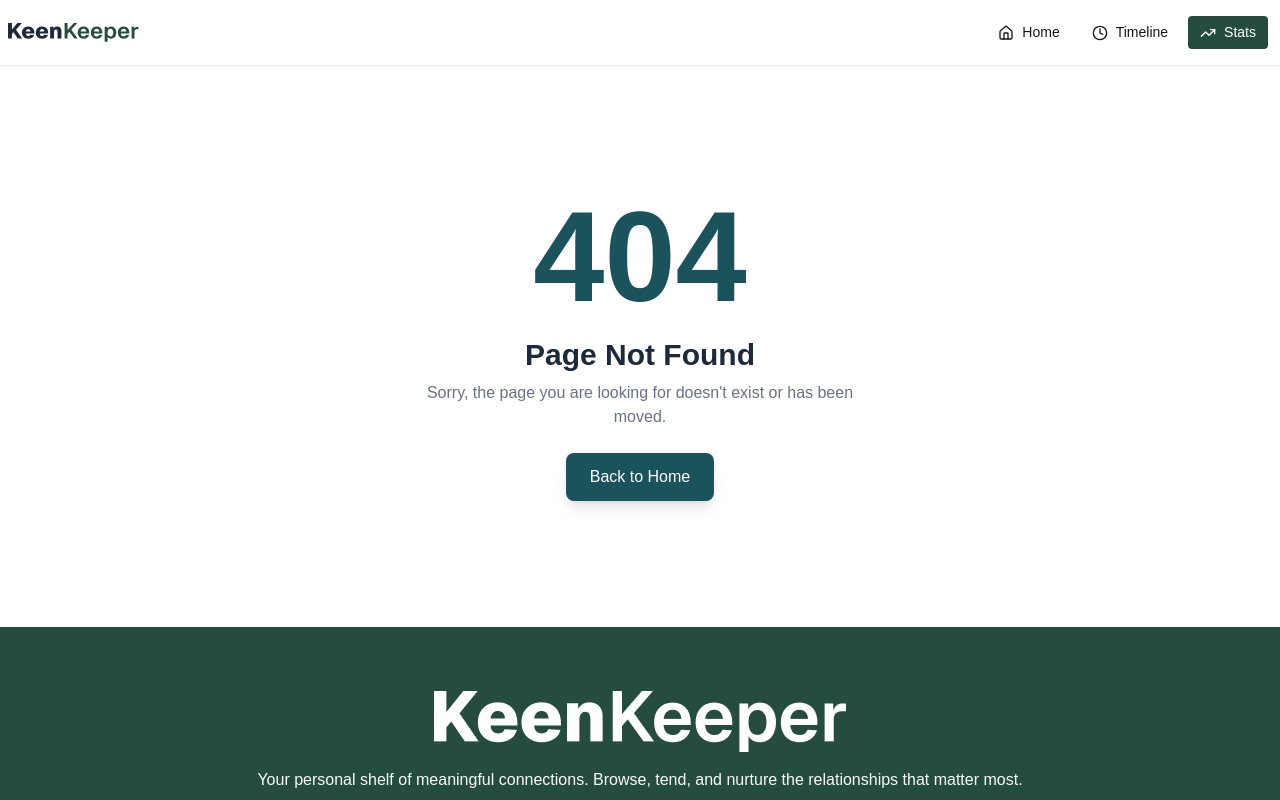
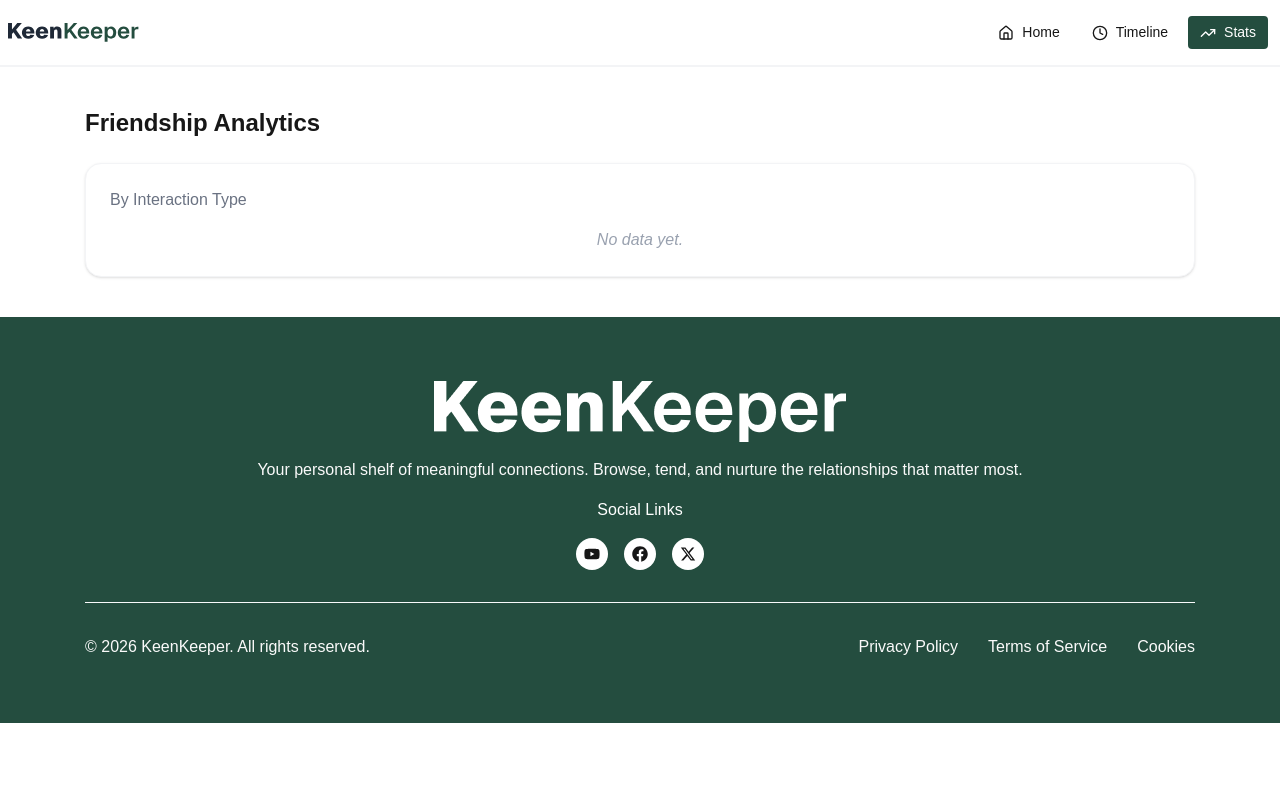
Before and after one commit to fatematz/keen-keeper, a Next.js app: page /stats in a window 1280 px wide. Before the commit this address had no page. Shown: the top 800 px of the page. Built offline with nearby package versions, Linux system fonts and the light colour scheme.

Commit message:
add PieChart

```diff
--- a/package.json
+++ b/package.json
@@ -14,7 +14,8 @@
     "react": "19.2.4",
     "react-dom": "19.2.4",
     "react-icons": "^5.6.0",
-    "react-toastify": "^11.0.5"
+    "react-toastify": "^11.0.5",
+    "recharts": "^3.8.1"
   },
   "devDependencies": {
     "@tailwindcss/postcss": "^4",
--- a/src/app/friends/[id]/page.jsx
+++ b/src/app/friends/[id]/page.jsx
@@ -74,7 +74,7 @@ const DetailsCard=async ({params}) => {
             <div className="">
                 <div className="space-y-10">
 
-                <div className="grid grid-cols-3 gap-4">
+                <div className="grid grid-cols-2 gap-4">
                     <div className="bg-gray-100 p-4 rounded-xl text-center">
                         <h2 className="text-xl font-bold"> {friend.days_since_contact} </h2>
                             <p className="text-sm text-gray-500">
--- /dev/null
+++ b/src/app/stats/page.jsx
@@ -0,0 +1,63 @@
+'use client'
+import { useContext } from "react";
+import { FriendContext } from "@/context/FriendContext";
+import { PieChart, Pie, Cell, Legend, Tooltip } from "recharts";
+
+const COLORS = {
+    Call: '#244D3F',
+    Text: '#a855f7',
+    Video: '#22c55e'
+};
+
+const StatsPage = () => {
+    const { cart } = useContext(FriendContext);
+
+
+    const counts = cart.reduce((acc, item) => {
+        acc[item.type] = (acc[item.type] || 0) + 1;
+        return acc;
+    }, {});
+
+    const data = Object.keys(counts).map((key) => ({
+        name: key,
+        value: counts[key]
+    }));
+
+    return (
+        <div className="container py-10 max-w-2xl mx-auto">
+            <h1 className="text-2xl font-bold mb-6">Friendship Analytics</h1>
+
+            <div className="bg-white p-6 rounded-2xl border border-gray-100 shadow-sm ">
+                <p className="text-gray-500 mb-4">By Interaction Type</p>
+
+                <div className="flex justify-center">
+                {data.length === 0 ? (
+                    <p className="text-gray-400 italic">No data yet.</p>
+                ) : (
+                    <PieChart width={400} height={300}>
+                        <Pie
+                            data={data}
+                            cx={200}
+                            cy={130}
+                            innerRadius={80}
+                            outerRadius={130}
+                            dataKey="value"
+                        >
+                            {data.map((entry, index) => (
+                                <Cell
+                                    key={index}
+                                    fill={COLORS[entry.name] || '#ccc'}
+                                />
+                            ))}
+                        </Pie>
+                        <Tooltip />
+                        <Legend />
+                    </PieChart>
+                )}
+            </div>
+            </div>
+        </div>
+    );
+};
+
+export default StatsPage;
--- a/src/app/timeline/page.jsx
+++ b/src/app/timeline/page.jsx
@@ -40,7 +40,7 @@ const TimelinePage = () => {
                 placeholder="Filter timeline..."
                 value={search}
                 onChange={(e) => setSearch(e.target.value)}
-                className="w-full border rounded-lg px-4 py-2 mb-6 outline-none focus:ring-2 focus:ring-green-300"
+                className="w-[347px] border rounded-lg px-4 py-2 mb-6 outline-none focus:ring-2 focus:ring-green-300"
             />
 
             <div className="flex flex-col gap-4">
--- a/src/components/Navbar.jsx
+++ b/src/components/Navbar.jsx
@@ -11,7 +11,7 @@ const Navbar=() => {
         <>
                 <li><Link className={PathName === '/' ? 'bg-[#244D3F] text-white' : ''} href="/">  <Home size={16} /> Home </Link></li>
                 <li><Link className={PathName === '/timeline' ? 'bg-[#244D3F] text-white' : ''} href="/timeline"> <Clock size={16}/> Timeline </Link></li>
-                <li><Link className={PathName === '/stats' ? 'bg-[#244D3F] text-white' : ''} href="/"> <TrendingUp size={16}/> Stats </Link></li>
+                <li><Link className={PathName === '/stats' ? 'bg-[#244D3F] text-white' : ''} href="/stats"> <TrendingUp size={16}/> Stats </Link></li>
         </>
     )
 
```
Also changed, not shown: 1 other file (tests, documents, lock files or other folders).
